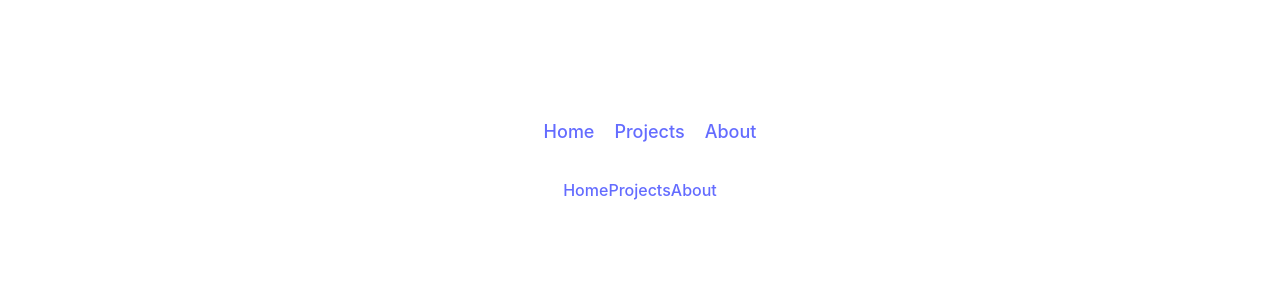
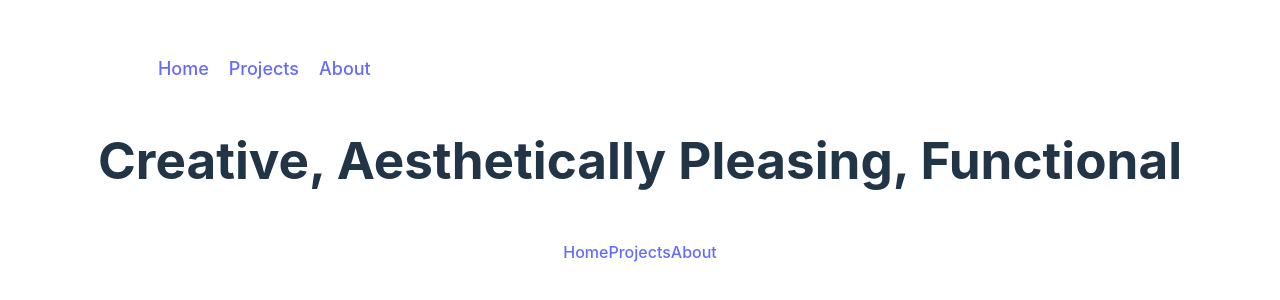
Before and after one commit to Sam-T-G/Sam-Practice-Portfolio, a React (Vite) app: page /projects in a window 1280 px wide. Shown: the part 240-540 px from the top of the page. Built offline with nearby package versions, Linux system fonts and the light colour scheme.

Commit message:
Update Projects.tsx

```diff
--- a/src/components/Projects.tsx
+++ b/src/components/Projects.tsx
@@ -5,10 +5,10 @@ interface ProjectsProps {
   headerTitle: string;
 }
 
-const Projects: React.FC<ProjectsProps> = () => {
+const Projects: React.FC<ProjectsProps> = ({ headerTitle }) => {
   return (
     <div className="projects-container">
-      <div className="projects-header"></div>
+      {headerTitle && <h1 className="projects-header">{headerTitle}</h1>}
     </div>
   );
 };
```
